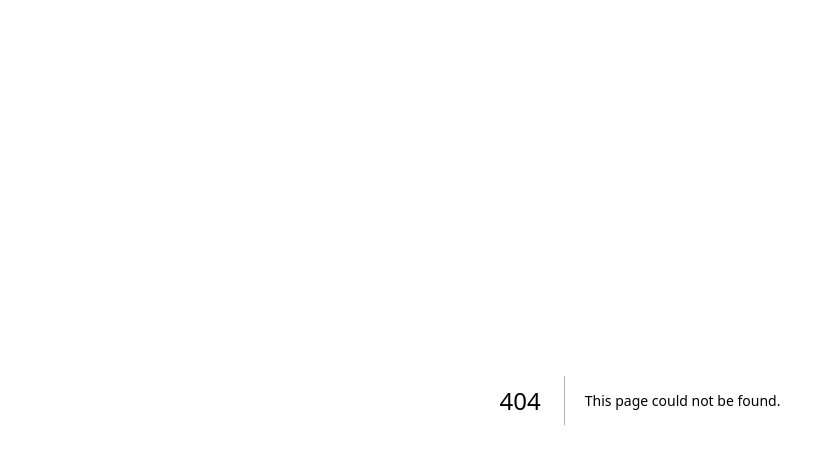
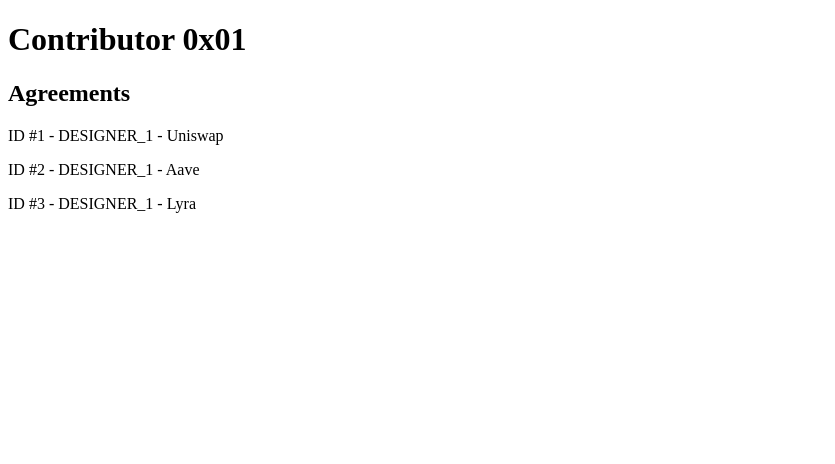
Before and after one commit to dappbeast/daoism, a Next.js app: page /contributor in a window 1280 px wide. Before the commit this address had no page. Shown: the top 464 px of the page, without its empty margins (0-835 px from the left). Built offline with nearby package versions, Linux system fonts and the light colour scheme.

Commit message:
dummy types

```diff
--- /dev/null
+++ b/constants/agreements.ts
@@ -0,0 +1,69 @@
+import { AgreementInfo, Role } from "./types";
+
+const AGREEMENTS: AgreementInfo[] = [
+  {
+    id: 1,
+    issuer: "0x1",
+    recipient: "0x01",
+    role: Role.Designer1,
+    startDate: 1651388400,
+    endDate: 1669881600,
+    hashedSalary: "abcdefg",
+  },
+  {
+    id: 2,
+    issuer: "0x2",
+    recipient: "0x01",
+    role: Role.Designer1,
+    startDate: 1651388400,
+    endDate: 1669881600,
+    hashedSalary: "abcdefg",
+  },
+  {
+    id: 3,
+    issuer: "0x3",
+    recipient: "0x01",
+    role: Role.Designer1,
+    startDate: 1651388400,
+    endDate: 1669881600,
+    hashedSalary: "abcdefg",
+  },
+  {
+    id: 4,
+    issuer: "0x1",
+    recipient: "0x02",
+    role: Role.Designer2,
+    startDate: 1651388400,
+    endDate: 1669881600,
+    hashedSalary: "ageagage",
+  },
+  {
+    id: 5,
+    issuer: "0x1",
+    recipient: "0x03",
+    role: Role.Engineer2,
+    startDate: 1651388400,
+    endDate: 1669881600,
+    hashedSalary: "ageageg0i13412",
+  },
+  {
+    id: 6,
+    issuer: "0x2",
+    recipient: "0x04",
+    role: Role.Marketing1,
+    startDate: 1651388400,
+    endDate: 1669881600,
+    hashedSalary: "ageageg0i13412",
+  },
+  {
+    id: 7,
+    issuer: "0x3",
+    recipient: "0x05",
+    role: Role.Marketing2,
+    startDate: 1651388400,
+    endDate: 1669881600,
+    hashedSalary: "ageagegage0i13412",
+  },
+];
+
+export default AGREEMENTS;
--- /dev/null
+++ b/constants/daos.ts
@@ -0,0 +1,21 @@
+import { DAOInfo } from "./types";
+
+const DAOS: DAOInfo[] = [
+  {
+    name: "Uniswap",
+    logoUri: "/uniswap-logo.png",
+    address: "0x1",
+  },
+  {
+    name: "Aave",
+    logoUri: "/aave-logo.png",
+    address: "0x2",
+  },
+  {
+    name: "Lyra",
+    logoUri: "/lyra-logo.png",
+    address: "0x3",
+  },
+];
+
+export default DAOS;
--- /dev/null
+++ b/constants/types.ts
@@ -0,0 +1,30 @@
+export enum Role {
+  Designer1 = "DESIGNER_1",
+  Designer2 = "DESIGNER_2",
+  Engineer1 = "ENGINEER_1",
+  Engineer2 = "ENGINEER_2",
+  Marketing1 = "MARKETING_1",
+  Marketing2 = "MARKETING_2",
+}
+
+export type AgreementInfo = {
+  id: number;
+  issuer: string;
+  recipient: string;
+  role: Role;
+  startDate: number;
+  endDate: number;
+  hashedSalary: string;
+};
+
+export type Agreement = AgreementInfo & {
+  dao: DAOInfo;
+};
+
+export type DAOInfo = {
+  name: string;
+  logoUri: string;
+  address: string;
+};
+
+export type DAO = DAOInfo & { agreements: AgreementInfo[] };
--- /dev/null
+++ b/hooks/useContributorAgreements.ts
@@ -0,0 +1,35 @@
+import { useEffect, useState } from "react";
+import AGREEMENTS from "../constants/agreements";
+import DAOS from "../constants/daos";
+import { Agreement } from "../constants/types";
+
+export default function useContributorAgreements(contributorAddress: string): {
+  data: Agreement[];
+  isLoading: boolean;
+  error: Error | null;
+} {
+  const [isLoading, setIsLoading] = useState(true);
+  useEffect(() => {
+    setIsLoading(true);
+    setTimeout(() => {
+      setIsLoading(false);
+    }, 500);
+    return () => setIsLoading(false);
+  }, [contributorAddress]);
+
+  const agreementInfos = AGREEMENTS.filter(
+    (a) => a.recipient === contributorAddress
+  );
+  const agreements: Agreement[] = agreementInfos
+    .map((a) => {
+      const dao = DAOS.find((d) => d.address === a.issuer) ?? null;
+      return { ...a, dao };
+    })
+    .filter((a) => a.dao != null) as Agreement[];
+
+  return {
+    data: !isLoading ? agreements : [],
+    isLoading,
+    error: null,
+  };
+}
--- /dev/null
+++ b/pages/contributor.tsx
@@ -0,0 +1,23 @@
+import useAgreements from "../hooks/useContributorAgreements";
+
+export default function ContributorPage() {
+  const walletAddress = "0x01"; // TODO: Use connected wallet
+
+  const { data: agreements, isLoading } = useAgreements(walletAddress);
+
+  if (isLoading) {
+    return <p>Loading...</p>;
+  }
+
+  return (
+    <div>
+      <h1>Contributor {walletAddress}</h1>
+      <h2>Agreements</h2>
+      {agreements.map((agreement) => (
+        <p key={agreement.id}>
+          ID #{agreement.id} - {agreement.role} - {agreement.dao.name}
+        </p>
+      ))}
+    </div>
+  );
+}
```
Also changed, not shown: hooks/useAgreement.ts (added, +34 -0 lines), hooks/useDAO.ts (added, +22 -0 lines), hooks/useDAOs.ts (added, +29 -0 lines), pages/agreement/[agreementId].tsx (added, +24 -0 lines), pages/contract/[contractId].tsx (deleted, +0 -7 lines), pages/dao/[daoName].tsx (added, +32 -0 lines).
